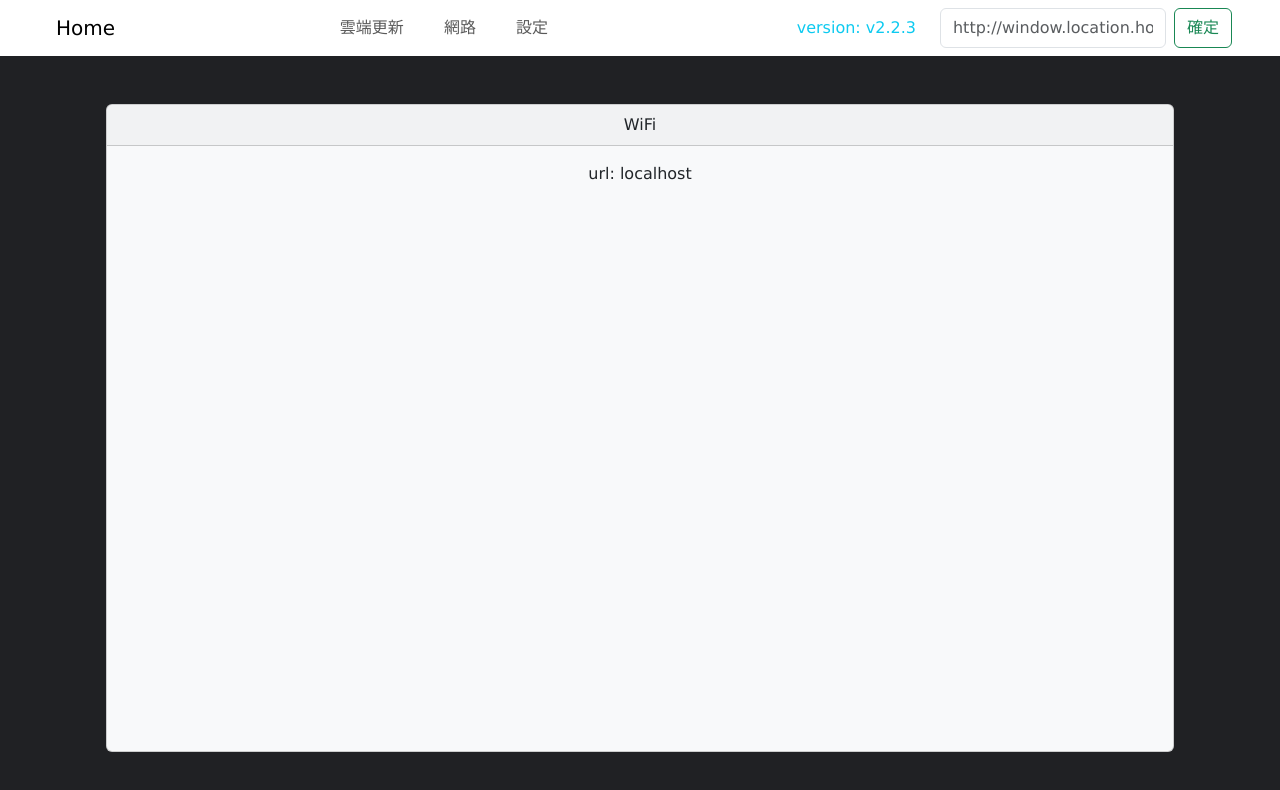
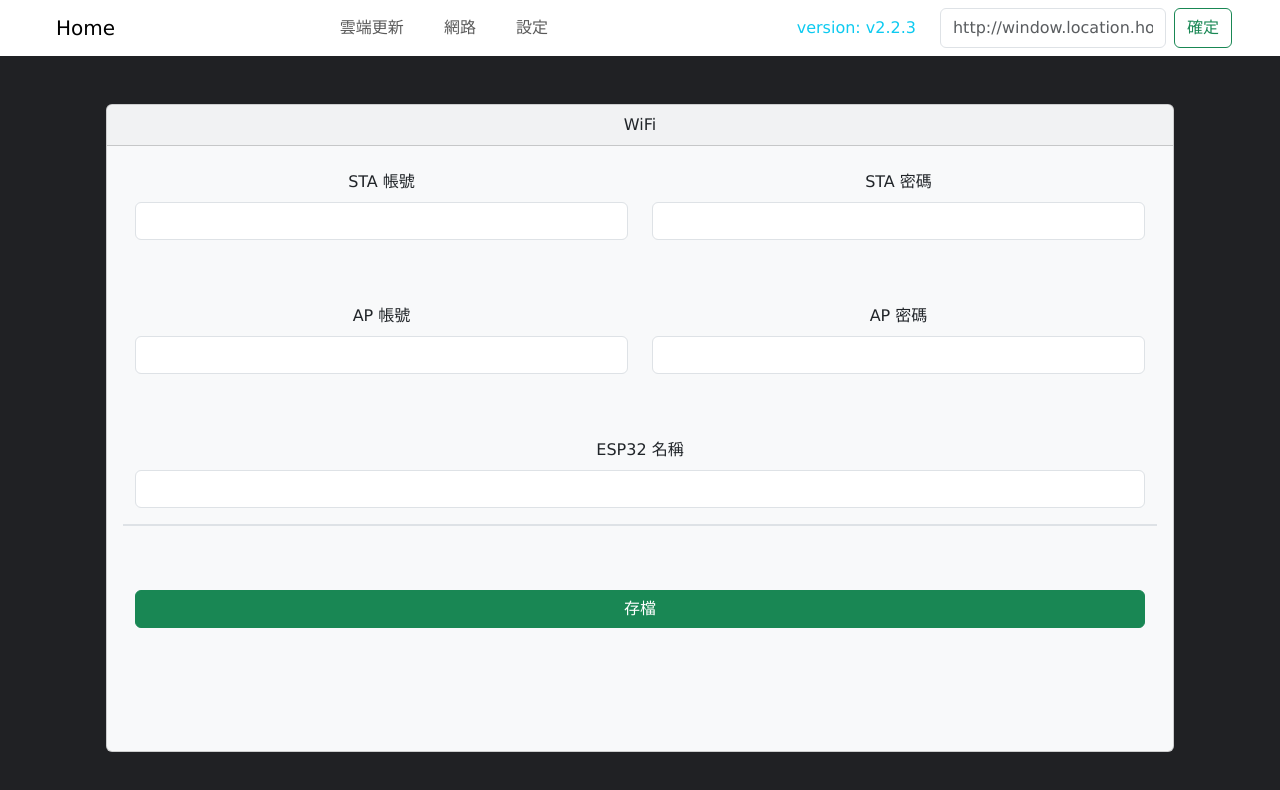
Before and after one commit to enjoycht/3d_scanner_nextjs, a Next.js app: page /WIFI in a window 1280 px wide. Shown: the top 790 px of the page. Built offline with nearby package versions, Linux system fonts and the light colour scheme; no server answers.

Commit message:
✨ feat: Update WIFI page
- Setting page WIFI move to WIFI page
- Setting sta move to WIFI sta
- Setting esp32name move to WIFI esp32name

```diff
--- a/src/app/WIFI/page.tsx
+++ b/src/app/WIFI/page.tsx
@@ -1,9 +1,65 @@
 'use client';
-import React from 'react';
-import { Container, Row, Col, Card } from 'react-bootstrap';
+import React, {useState, useEffect} from 'react';
+import axios from 'axios';
+import { Container, Row, Col, Card, Form, Button} from 'react-bootstrap';
 import { useUrl } from '../compoent/UrlContext';
+
 const WiFi = () => {
     const { url } = useUrl();
+
+    const [staPlaceholder, setStaPlaceholder] = useState<string>("");
+    const [staPasswordPlaceholder, setStaPasswordPlaceholder] = useState<string>("");
+    const [apPlaceholder, setApPlaceholder] = useState<string>("");
+    const [apPasswordPlaceholder, setApPasswordPlaceholder] = useState<string>("");
+    const [esp32HostnamePlaceholder, setEsp32HostnamePlaceholder] = useState<string>("");
+
+    const [staDefault, setStaDefault] = useState<string>("");
+    const [staPasswordDefault, setStaPasswordDefault] = useState<string>("");
+    const [apDefault, setApDefault] = useState<string>("");
+    const [apPasswordDefault, setApPasswordDefault] = useState<string>("");
+    const [esp32HostnameDefault, setEsp32HostnameDefault] = useState<string>("");
+
+    useEffect(() => {
+        if (!url) return;
+        axios.get(`http://${url}/api/info`)
+            .then(response => {
+                if (response.data) {
+                    console.log('ESP32 Data:', response.data);
+                    setStaPlaceholder(response.data['data']['sta']['ssid']);
+                    setStaPasswordPlaceholder(response.data['data']['sta']['password']);
+                    setApPlaceholder(response.data['data']['ap']['ssid']);
+                    setApPasswordPlaceholder(response.data['data']['ap']['password']);
+                    setEsp32HostnamePlaceholder(response.data['data']['mdns']);
+                }
+            })
+            .catch(error => {
+                console.error('Error fetching data:', error);
+            });
+    }, [url]);
+
+    const saveButtonClick = () => {
+        const staSSID = staDefault === '' ? staPlaceholder : staDefault;
+        const staPassword = staPasswordDefault === '' ? staPasswordPlaceholder : staPasswordDefault;
+        const apSSID = apDefault === '' ? apPlaceholder : apDefault;
+        const apPassword = apPasswordDefault === '' ? apPasswordPlaceholder : apPasswordDefault;
+        const mdns = esp32HostnameDefault === '' ? esp32HostnamePlaceholder : esp32HostnameDefault;
+
+        console.log('Save Setting');
+        console.log(staSSID, staPassword, apSSID, apPassword, mdns);
+        console.log('wifi url: ', `http://${url}/api/set/data?sta_ssid=${staSSID}&sta_password=${staPassword}&ap_ssid=${apSSID}&ap_password=${apPassword}&mdns=${mdns}`);
+
+        axios.get(`http://${url}/api/set/data?sta_ssid=${staSSID}&sta_password=${staPassword}&ap_ssid=${apSSID}&ap_password=${apPassword}&mdns=${mdns}`)
+            .then(response => {
+                if (response.data) {
+                    console.log('ESP32 Data:', response.data);
+                }
+            })
+            .catch(error => {
+                console.error('Error fetching data:', error);
+            });
+    }
+
+
     return (
         <main className='d-flex'>
             <Container className='flex-grow-1 d-flex'>
@@ -12,7 +68,73 @@ const WiFi = () => {
                         <Card bg="light" className='text-center flex-grow-1 my-5 mx-4'>
                             <Card.Header>WiFi</Card.Header>
                             <Card.Body>
-                                {`url: ${url}`}
+                            <Container>
+                                    <Row className='py-2 mb-5'>
+                                        <Form.Group as={Col} md="6">
+                                            <Form.Label>STA 帳號</Form.Label>
+                                            <Form.Control
+                                                required
+                                                type="text"
+                                                placeholder={staPlaceholder}
+                                                defaultValue={staDefault}
+                                                onChange={(e) => setStaDefault(e.target.value)}
+                                            />
+                                        </Form.Group>
+                                        <Form.Group as={Col} md="6">
+                                            <Form.Label>STA 密碼</Form.Label>
+                                            <Form.Control
+                                                required
+                                                type="text"
+                                                placeholder={staPasswordPlaceholder}
+                                                defaultValue={staPasswordDefault}
+                                                onChange={(e) => setStaPasswordDefault(e.target.value)}
+                                            />
+                                        </Form.Group>
+                                    </Row>
+                                    <Row className='py-2  mb-5'>
+                                        <Form.Group as={Col} md="6">
+                                            <Form.Label>AP 帳號</Form.Label>
+                                            <Form.Control
+                                                required
+                                                type="text"
+                                                placeholder={apPlaceholder}
+                                                defaultValue={apDefault}
+                                                onChange={(e) => setApDefault(e.target.value)}
+                                            />
+                                        </Form.Group>
+                                        <Form.Group as={Col} md="6">
+                                            <Form.Label>AP 密碼</Form.Label>
+                                            <Form.Control
+                                                required
+                                                type="text"
+                                                placeholder={apPasswordPlaceholder}
+                                                defaultValue={apPasswordDefault}
+                                                onChange={(e) => setApPasswordDefault(e.target.value)}
+                                            />
+                                            </Form.Group>
+
+                                    </Row>
+                                    <Row className='py-2  mb-5'>
+                                        <Form.Group as={Col} md="12">
+                                            <Form.Label>ESP32 名稱</Form.Label>
+                                            <Form.Control
+                                            required
+                                            type="text"
+                                            placeholder={esp32HostnamePlaceholder}
+                                            defaultValue={esp32HostnameDefault}
+                                            onChange={(e) => setEsp32HostnameDefault(e.target.value)}
+                                            />
+                                        </Form.Group>
+                                        <div className="border-bottom border-2 p-2" />
+                                    </Row>
+                                    <Row className='py-2 d-grid gap-2s'>
+                                        <Col>
+                                            <div className="d-grid gap-2">
+                                                <Button onClick={saveButtonClick} variant='success'>存檔</Button>
+                                            </div>
+                                        </Col>
+                                    </Row>
+                                </Container>
                             </Card.Body>
                         </Card>
                     </div>
```
Also changed, not shown: src/app/Setting/page.tsx (+12 -20 lines).
